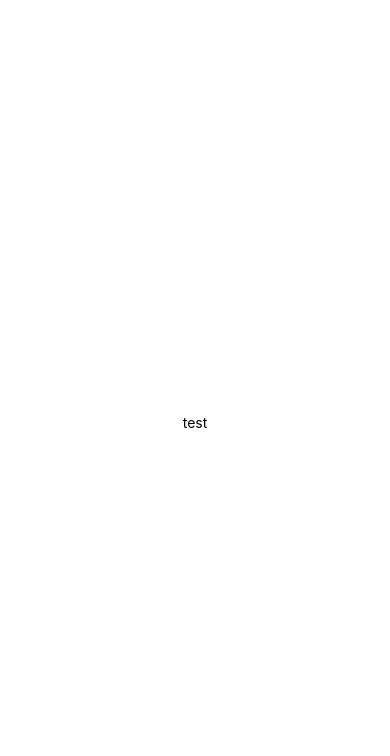
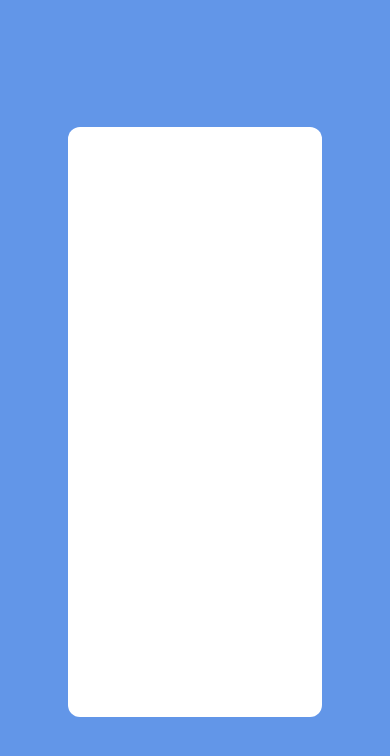
Before and after one commit to snajib/Medy, a React Native app: screen / in a window 390 px wide. Shown: the top 756 px of the page. Built offline with nearby package versions, Linux system fonts and the light colour scheme.

Commit message:
add basic bg color and card

```diff
--- a/App.tsx
+++ b/App.tsx
@@ -1,19 +1,33 @@
-import React from 'react';
-import { StyleSheet, Text, View } from 'react-native';
+import React from "react";
+import { StyleSheet, Text, View, ViewStyle, TextStyle } from "react-native";
 
 export default function App() {
-  return (
-    <View style={styles.container}>
-      <Text>test</Text>
-    </View>
-  );
+   return (
+      <View style={styles.containerStyle}>
+         <View style={styles.cardStyle} />
+      </View>
+   );
 }
 
+const containerStyle: ViewStyle = {
+   flex: 1,
+   backgroundColor: "#6296E8",
+   alignItems: "center",
+   justifyContent: "center"
+};
+
+const textStyle: TextStyle = {
+   color: "red"
+};
+
+const cardStyle: ViewStyle = {
+   backgroundColor: "#fff",
+   borderRadius: 12,
+   height: "70%",
+   width: "65%"
+};
 const styles = StyleSheet.create({
-  container: {
-    flex: 1,
-    backgroundColor: '#fff',
-    alignItems: 'center',
-    justifyContent: 'center',
-  },
+   containerStyle,
+   cardStyle,
+   textStyle
 });
```
